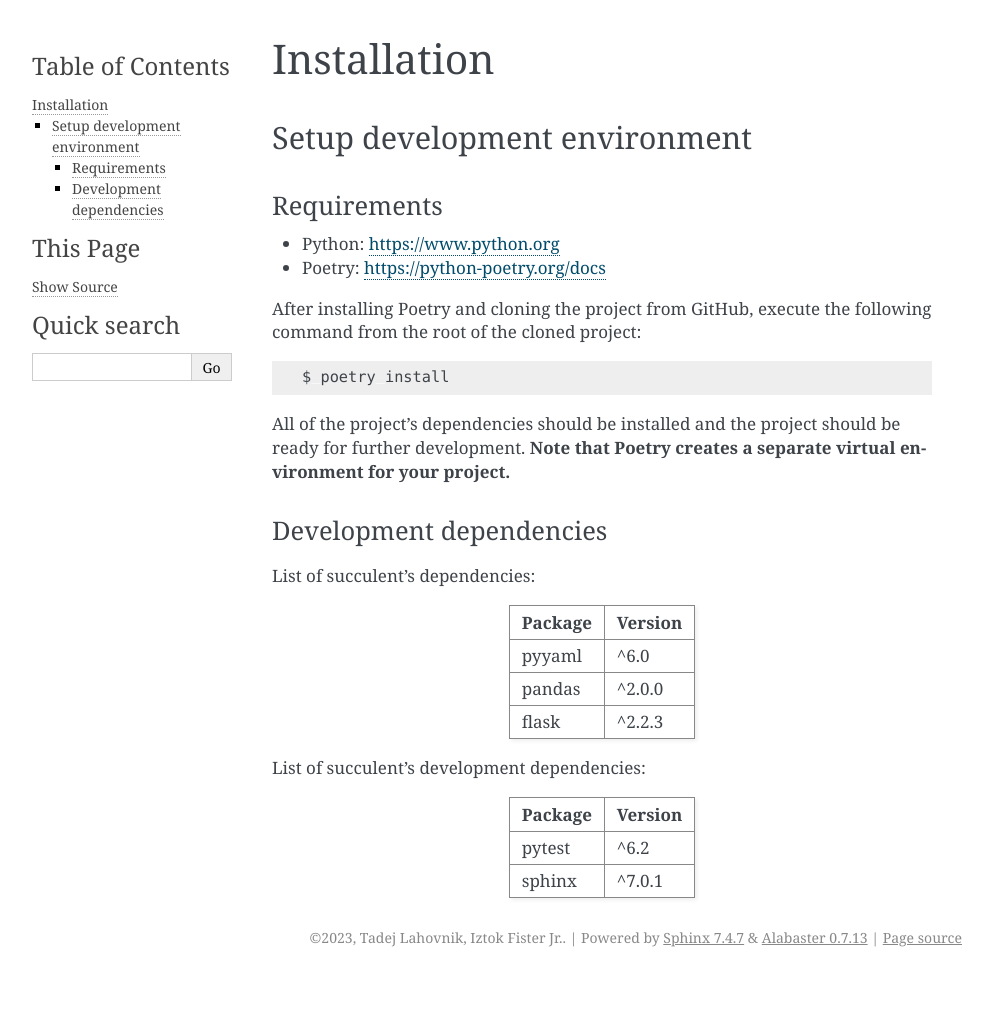
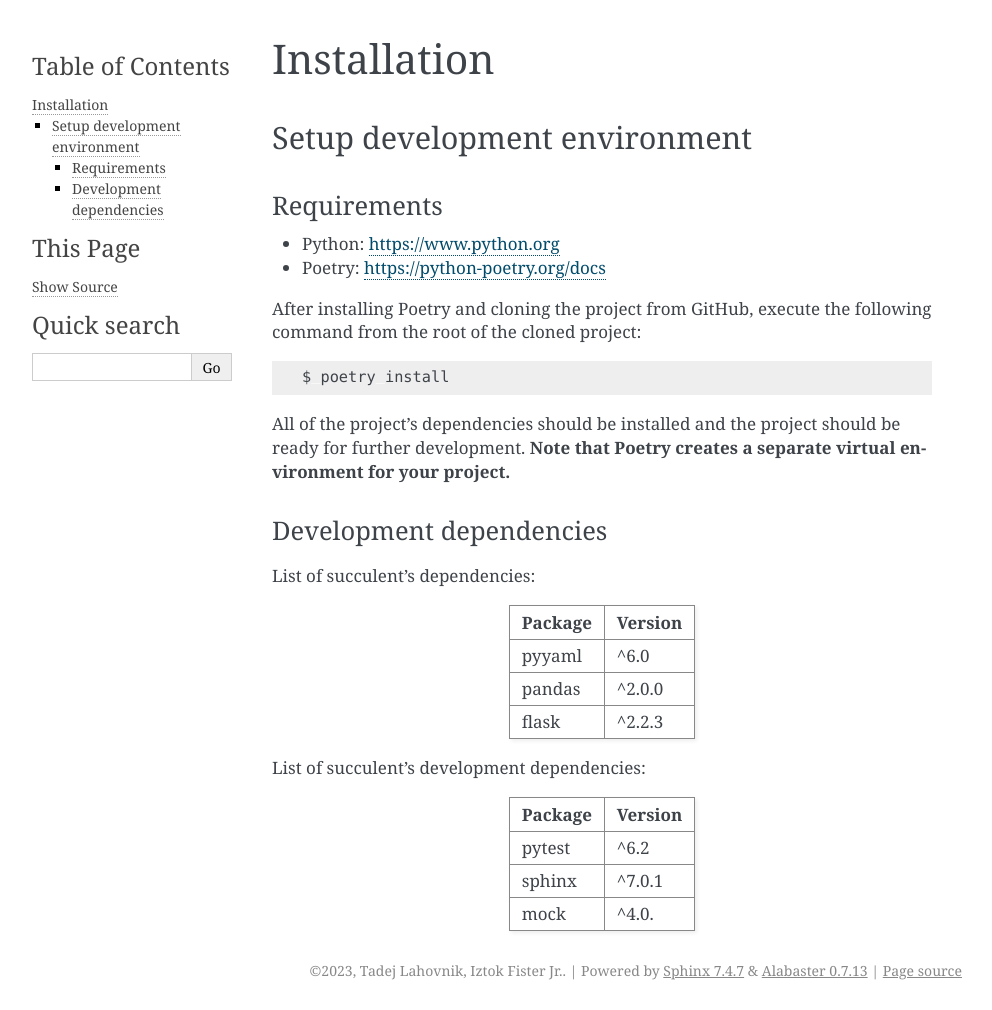
Before and after one commit to firefly-cpp/succulent, a Sphinx documentation site: the page built from docs/installation.rst, in a window 1280 px wide. Shown: the whole page, without its empty margins (148-1140 px from the left). Built offline with Sphinx 7.4.7, drawn with Linux system fonts in a browser that asks for light colours; before the commit the page ends 977 px from its top, so only the background shows below that.

Commit message:
doc: Dependency list

```diff
--- a/docs/installation.rst
+++ b/docs/installation.rst
@@ -42,3 +42,5 @@ List of succulent's development dependencies:
 +----------------+--------------+
 | sphinx         | ^7.0.1       |
 +----------------+--------------+
+| mock           | ^4.0.        |
++----------------+--------------+
```
